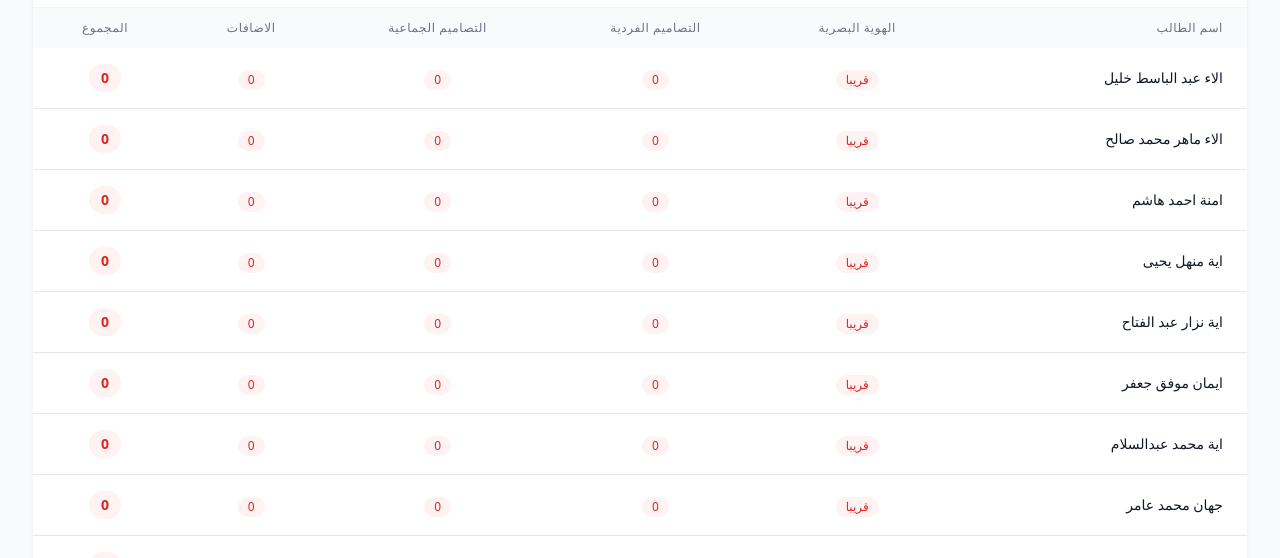
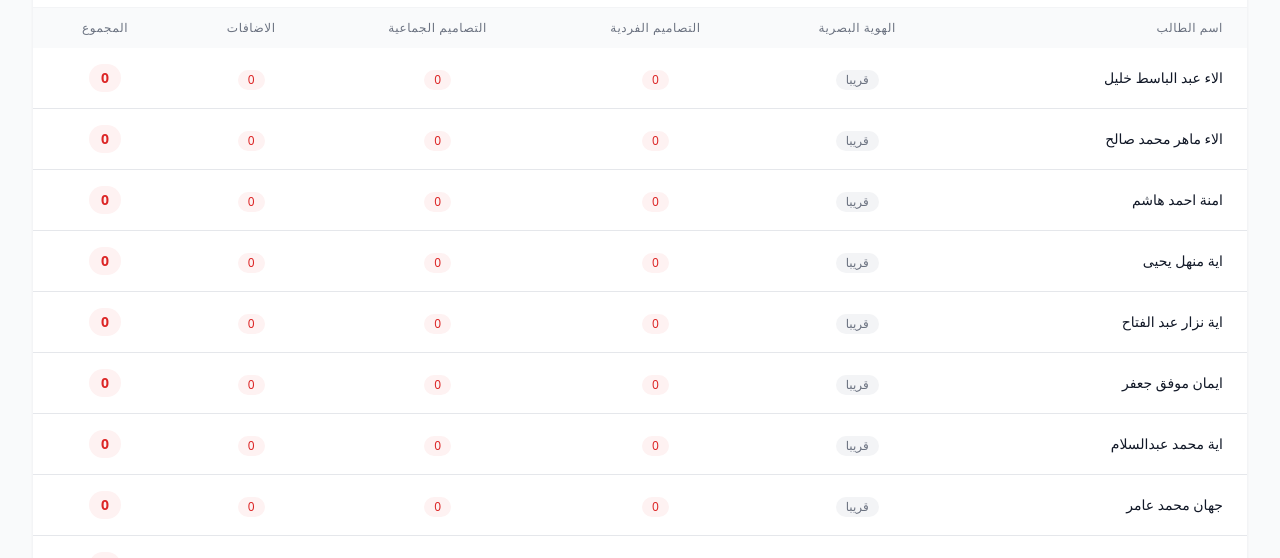
Before and after one commit to ahmedfaris2023/project-4, a React (Vite) app: page / in a window 1280 px wide. Both pictures are taken after a click on the button "الدرجات". Shown: the part 240-798 px from the top of the page. Built offline with nearby package versions, Linux system fonts and the light colour scheme.

Commit message:
change all file

```diff
--- a/src/components/Assignments.tsx
+++ b/src/components/Assignments.tsx
@@ -21,7 +21,7 @@ const Assignments = () => {
     {
       id: 2,
       group: "Group B",
-      title: "مشروع متجر عطور فاخر بسام عبير ",
+      title: "مشروع متجر عطور فاخر باسم عبير ",
       description:
         "إنشاء هوية بصرية كاملة الفكرة: هوية أنيقة وفاخرة تعكس الفخامة والذوق العربي. الجمهور المستهدف: النساء والرجال من محبي العطور الراقية. عناصر الهوية: شعار، تغليف العبوات، شنطة التسوق و السوشل ميديا و المزيد.  ",
       dueDate: "2025-6-20",
@@ -63,6 +63,19 @@ const Assignments = () => {
       title: "",
       description:
         "• هوية أنثوية ناعمة. •  عناصر الهوية: الشعار، علب التغليف، ستاندات العرض، كيس السوق و السوشل ميديا و المزيد",
+      dueDate: "2025-6-20",
+      status: "pending",
+      priority: "high",
+      submittedCount: 0,
+      totalStudents: 100,
+      category: "الهوية البصرية",
+    },
+    {
+      id: 6,
+      group: "Group F",
+      title: "حلويات فرنسية باسم Doux",
+      description:
+        "• ه  عناصر الهوية: الشعار و علب تغليف الحلويات ، كيس السوق و السوشل ميديا و المزيد",
       dueDate: "2025-6-20",
       status: "pending",
       priority: "high",
--- a/src/components/GradesTable.tsx
+++ b/src/components/GradesTable.tsx
@@ -174,7 +174,7 @@ const GradesTable = () => {
     },
     {
       id: 16,
-      name: "سرى نزار محمود ",
+      name: "سرى انس ",
       subjects: {
         "الهوية البصرية": "قريبا",
         "التصاميم الفردية": 0,
@@ -415,19 +415,24 @@ const GradesTable = () => {
                     key={subject}
                     className="px-6 py-4 whitespace-nowrap text-center"
                   >
-                    <span
-                      className={`inline-flex items-center px-2.5 py-0.5 rounded-full text-xs font-medium ${getGradeColor(
+                    {(() => {
+                      const grade =
                         student.subjects[
                           subject as keyof typeof student.subjects
-                        ]
-                      )}`}
-                    >
-                      {
-                        student.subjects[
-                          subject as keyof typeof student.subjects
-                        ]
-                      }
-                    </span>
+                        ];
+                      const isNumber = typeof grade === "number";
+                      return (
+                        <span
+                          className={`inline-flex items-center px-2.5 py-0.5 rounded-full text-xs font-medium ${
+                            isNumber
+                              ? getGradeColor(grade as number)
+                              : "text-gray-500 bg-gray-100"
+                          }`}
+                        >
+                          {grade}
+                        </span>
+                      );
+                    })()}
                   </td>
                 ))}
                 <td className="px-6 py-4 whitespace-nowrap text-center">
--- a/src/components/Overview.tsx
+++ b/src/components/Overview.tsx
@@ -36,25 +36,25 @@ const Overview = () => {
     {
       student: "ريام محمد يحيى",
       action: "اكمال مجموعة تصاميم مبيعات اجهزة الكترونية",
-      time: "منذ يوم",
+      time: "منذ يومين",
       type: "grade",
     },
     {
       student: "مريم حسام صالح",
       action: "TECNO اكمال مجموعة تصاميم مبيعات اجهزة هاتف لشركة ",
-      time: "منذ يوم",
+      time: "منذ يومين",
       type: "grade",
     },
     {
       student: "سارة صلاح ",
       action: " اكمال مجموعة تصاميم مبيعات اجهزة هاتف لشركة  Iphone",
-      time: "منذ يومين",
+      time: "منذ ثلاثة أيام",
       type: "grade",
     },
     {
       student: "فاطمة الزهراء عبدالسلام  ",
       action: " اكمال مجموعة تصاميم لمحل حلويات الذهبي  ",
-      time: "منذ يوم",
+      time: "منذ يومين",
       type: "grade",
     },
   ];
```
